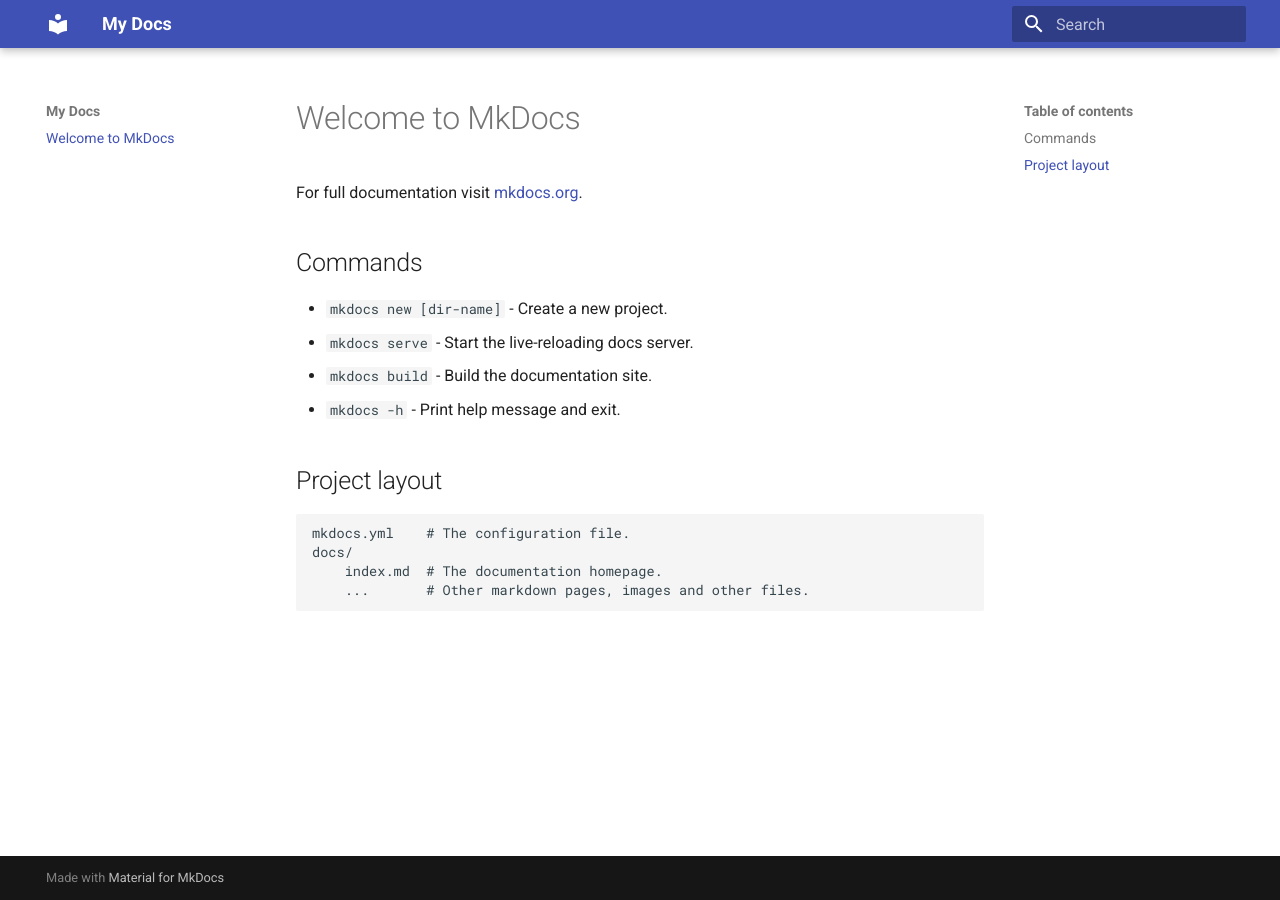
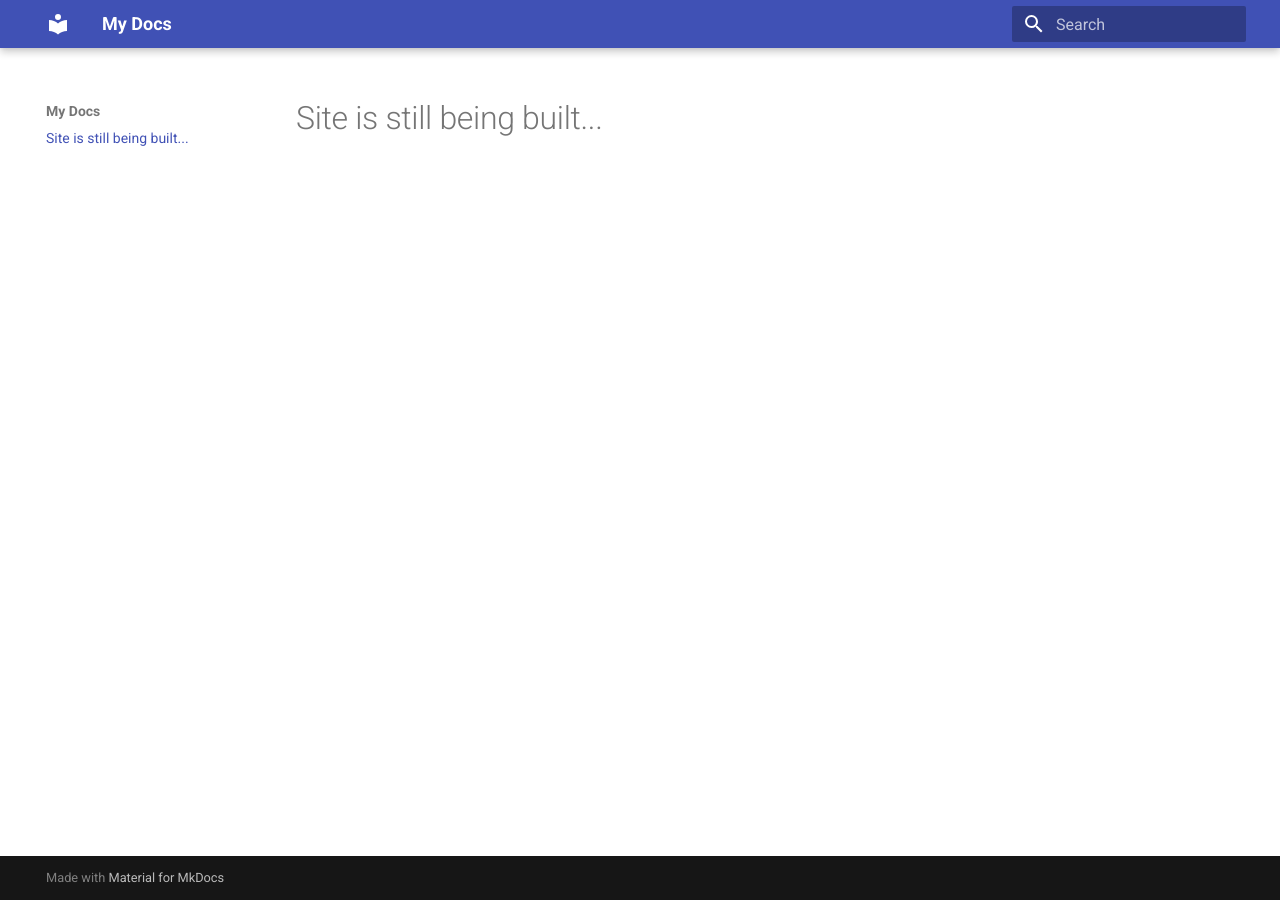
Before and after one commit to acmacunlay/acmacunlay.github.io, an MkDocs documentation site: the page built from docs/index.md, in a window 1280 px wide. Built offline with MkDocs 1.6.1 and Material for MkDocs 9.7.7, drawn with Linux system fonts in a browser that asks for light colours.

Commit message:
Update index.md

```diff
--- a/docs/index.md
+++ b/docs/index.md
@@ -1,17 +1 @@
-# Welcome to MkDocs
-
-For full documentation visit [mkdocs.org](https://www.mkdocs.org).
-
-## Commands
-
-* `mkdocs new [dir-name]` - Create a new project.
-* `mkdocs serve` - Start the live-reloading docs server.
-* `mkdocs build` - Build the documentation site.
-* `mkdocs -h` - Print help message and exit.
-
-## Project layout
-
-    mkdocs.yml    # The configuration file.
-    docs/
-        index.md  # The documentation homepage.
-        ...       # Other markdown pages, images and other files.
+# Site is still being built...
```
